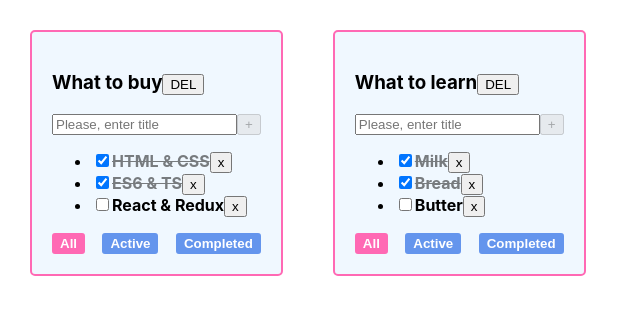
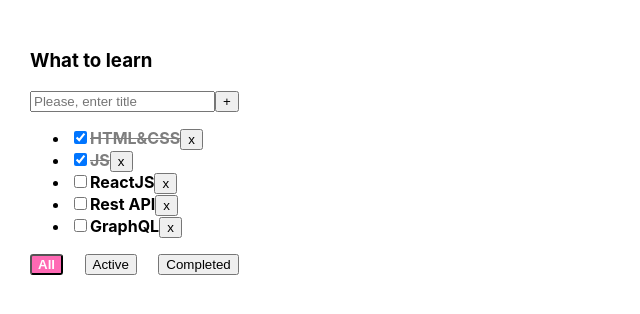
Before and after one commit to AndreiKastsiukovich/Todolist, a React (Create React App) app: page / in a window 1280 px wide. Shown: the top 314 px of the page, without its empty margins (0-640 px from the left). Built offline with nearby package versions, Linux system fonts and the light colour scheme.

Commit message:
Commit-1

```diff
--- a/src/App.css
+++ b/src/App.css
@@ -6,39 +6,38 @@
 .App > div {
   margin-right: 50px;
 }
-.todolist {
-  border: 2px solid hotpink;
-  border-radius:  5px;
-  padding: 20px;
-  background-color: aliceblue;
-}
 
 .task {
   font-weight: bold;
 }
+
 .task-done {
   text-decoration: line-through;
   opacity: 0.5;
 }
-.active-filter-btn {
+
+.active-filter {
   background-color: hotpink;
   font-weight: bold;
-  color:  white;
-  border: 2px solid hotpink;
+  color:white;
   border-radius: 3px;
+
 }
-.filter-btn {
-  background-color: cornflowerblue;
+
+.active-filter1 {
+  background-color: dodgerblue;
   font-weight: bold;
-  color:  white;
-  border: 2px solid cornflowerblue;
+  color:white;
   border-radius: 3px;
+
 }
+
 .filter-btn-container {
   display: flex;
-  justify-content: space-between
+  justify-content: space-between;
 }
+
 .input-error {
-  border: 2px solid hotpink;
+  border:2px solid hotpink;
   outline: none;
 }
--- a/src/App.tsx
+++ b/src/App.tsx
@@ -1,137 +1,69 @@
 import React, {useState} from 'react';
 import './App.css';
-import TodoList, {TaskType} from "./TodoList";
-import {v1} from "uuid";
+import {TaskType, Todolist} from './Todolist';
+import { v1 } from 'uuid';
 
-// CRUD
-// R - filter, sort, search
+export type FilterValuesType = "all" | "active" | "completed";
 
-export type FilterValuesType = "all" | "active" | "completed"
+function App() {
 
-type TodolistType = {
-    id:string,
-    title:string,
-    filter:FilterValuesType
-}
+    let [tasks, setTasks] = useState<TaskType[]>([
+        { id: v1(), title: "HTML&CSS", isDone: true },
+        { id: v1(), title: "JS", isDone: true },
+        { id: v1(), title: "ReactJS", isDone: false },
+        { id: v1(), title: "Rest API", isDone: false },
+        { id: v1(), title: "GraphQL", isDone: false },
+    ]);
 
-type TasksStateType = {
-    [todoLostId:string]:Array<TaskType>
-}
+    const [error,setError]= useState<string|null>('')
 
-function App (): JSX.Element {
-    //BLL:
-    const todoLostId_1 = v1()
-    const todoLostId_2 = v1()
+    let [filter, setFilter] = useState<FilterValuesType>("all");
 
-    const [todoLists,setTodoLists] = useState<Array<TodolistType>>([
-        {id: todoLostId_1, title:'What to buy',filter:'all'},
-        {id: todoLostId_2, title:'What to learn',filter:'all'},
-    ])
 
-    const [tasks,setTasks] = useState<TasksStateType>({
-        [todoLostId_1]:[
-            {id: v1(), title: "HTML & CSS", isDone: true},
-            {id: v1(), title: "ES6 & TS", isDone: true},
-            {id: v1(), title: "React & Redux", isDone: false},
-        ],
-        [todoLostId_2]:[
-            {id: v1(), title: "Milk", isDone: true},
-            {id: v1(), title: "Bread", isDone: true},
-            {id: v1(), title: "Butter", isDone: false},
-        ],
-    })
+    function removeTask(id: string) {
+        let filteredTasks = tasks.filter(t => t.id !== id);
+        setTasks(filteredTasks);
+    }
 
-    //BLL:
+    function addTask(title: string) {
+        let task = { id: v1(), title: title, isDone: false };
+        let newTasks = [task, ...tasks];
+        setTasks(newTasks);
+    }
 
-    const removeTask = (taskId: string,todoLostId:string) => {
-        const tasksForUpdate = tasks[todoLostId]
-        const updatedTasks = tasksForUpdate.filter(el=>el.id !== taskId)
-        const copyTasks = {...tasks}
-        copyTasks[todoLostId] = updatedTasks
-        setTasks(copyTasks)
-
-        // или так setTasks({...tasks,[todoLostId]: tasks[todoLostId].filter(el => el.id !== taskId)})
-    }
-    const addTask = (title: string,todoLostId:string) => {
-        const newTask: TaskType = {
-            id: v1(),
-            title: title,
-            isDone: false
-        }
-        const tasksForUpdate = tasks[todoLostId]
-        const updatedTasks = [newTask,...tasksForUpdate]
-        const copyTasks = {...tasks}
-        copyTasks[todoLostId] = updatedTasks
-        setTasks(copyTasks)
-
-        // или так setTasks({...tasks,[todoLostId]:[newTask,...tasks[todoLostId]]})
-
+    const changeTaskStatus = (taskId: string,isDone:boolean) => {
+        setTasks(tasks.map(el => el.id === taskId ? {...el, isDone: isDone} : el))
     }
 
 
-    const changeTaskStatus = (taskId: string, newIsDone: boolean,todoLostId:string) => {
-        const tasksForUpdate = tasks[todoLostId]
-        const updatedTasks = tasksForUpdate.map(el => el.id === taskId ? {...el, isDone:newIsDone}:el)
-        const copyTasks = {...tasks}
-        copyTasks[todoLostId] = updatedTasks
-        setTasks(copyTasks)
+    let tasksForTodolist = tasks;
 
-       // или так setTasks({...tasks,[todoLostId]:tasks[todoLostId].map((t )=> t.id === taskId ? {...t, isDone: newIsDone}  : t)})
+    if (filter === "active") {
+        tasksForTodolist = tasks.filter(t => t.isDone === false);
+    }
+    if (filter === "completed") {
+        tasksForTodolist = tasks.filter(t => t.isDone === true);
     }
 
-    const changeTodolistFilter = (filter: FilterValuesType,todoLostId:string) => {
-        setTodoLists(todoLists.map(el=>el.id === todoLostId ? {...el,filter:filter}:el))
+    function changeFilter(value: FilterValuesType) {
+        setFilter(value);
     }
 
-    const removeTodolist = (todoLostId: string) => {       // удаление тудулистов и их тасок
-        setTodoLists(todoLists.filter(el => el.id !== todoLostId))
-        // delete tasks[todoLostId]
-        const copyTasks = {...tasks}
-        delete copyTasks[todoLostId]
-        setTasks(copyTasks)
-    }
 
-    const getFilteredTasks = (tasks: Array<TaskType>, filter: FilterValuesType):  Array<TaskType> => {
-        switch (filter) {
-            case "active":
-                return tasks.filter(el => !el.isDone)
-            case "completed":
-                return tasks.filter(el => el.isDone)
-            default:
-                return tasks
-        }
-    }
-
-    const todoListsComponents = todoLists.map((el=>{
-
-        const filteredTasks: Array<TaskType> = getFilteredTasks(tasks[el.id], el.filter)
-
-        return(
-            <TodoList
-                key={el.id}
-                todoLostId={el.id}
-                title={el.title}
-                filter={el.filter}
-                tasks={filteredTasks}
-
-                changeTaskStatus={changeTaskStatus}
-                removeTask={removeTask}
-                addTask={addTask}
-
-                changeTodolistFilter={changeTodolistFilter}
-                removeTodolist={removeTodolist}
-            />
-        )
-    }))
-
-    //UI:
     return (
         <div className="App">
+            <Todolist title="What to learn"
+                      tasks={tasksForTodolist}
+                      removeTask={removeTask}
+                      changeFilter={changeFilter}
+                      addTask={addTask}
+                      changeTaskStatus={changeTaskStatus}
+                      filter={filter}
+                      setError={setError}
+                      error={error}
 
-            {todoListsComponents}
-
+            />
         </div>
-
     );
 }
 
--- a/src/TodoList.tsx
+++ b/src/TodoList.tsx
@@ -1,22 +1,5 @@
-import React, {ChangeEvent, FC, RefObject, useRef, useState, KeyboardEvent} from 'react';
-import TasksList from "./TasksList";
-import {FilterValuesType} from "./App";
-
-type OnClickHandler = () => void
-
-type TodoListPropsType = {
-    todoLostId: string
-    title: string
-    filter: FilterValuesType
-    tasks: TaskType[]
-
-    changeTaskStatus: (taskId: string, isDone: boolean,todoLostId: string) => void
-    removeTask: (taskId: string,todoLostId: string) => void
-    addTask: (title: string,todoLostId: string) => void
-
-    changeTodolistFilter: (filter: FilterValuesType,todoLostId: string) => void
-    removeTodolist:(todoLostId: string)=>void
-}
+import React, {ChangeEvent, KeyboardEvent, useState} from 'react';
+import {FilterValuesType} from './App';
 
 export type TaskType = {
     id: string
@@ -24,88 +7,94 @@ export type TaskType = {
     isDone: boolean
 }
 
-const TodoList: FC<TodoListPropsType> = (props) => {
-    const [title, setTitle] = useState<string>("")
-    const [error, setError] = useState<boolean>(false)
-    const maxLengthUserMessage: number = 15
-    const isUserMessageToLong: boolean = title.length > maxLengthUserMessage
-    // const addTaskInput: RefObject<HTMLInputElement> = useRef(null)
-    // console.log(addTaskInput)
-    // const addTask = () => {
-    //     if(addTaskInput.current){
-    //         props.addTask(addTaskInput.current.value)
-    //         addTaskInput.current.value = ""
-    //     }
-    //
-    // }
-    const changeLocalTitle = (e: ChangeEvent<HTMLInputElement>)=>{
-        error && setError(false)
-        setTitle(e.currentTarget.value)
-    }
+export type PropsType = {
+    title: string
+    tasks: Array<TaskType>
+    removeTask: (taskId: string) => void
+    changeFilter: (value: FilterValuesType) => void
+    addTask: (title: string) => void
+    changeTaskStatus:(taskId: string,isDone:boolean)=>void
+    filter:FilterValuesType
+    setError:(error:string|null)=>void
+    error:string|null
+}
+
+export function Todolist(props: PropsType) {
+
+    let [title, setTitle] = useState("")
+
     const addTask = () => {
-        const trimmedTitle = title.trim()
-        if(trimmedTitle){
-            props.addTask(trimmedTitle,props.todoLostId)
-        } else {
-            setError(true)
+        if(title !== ''){
+            props.addTask(title.trim())
+            setTitle("")
+        }else{
+            props.setError('Error')
         }
-        setTitle("")
-    }
-    const onKeyDownAddTask = (e: KeyboardEvent<HTMLInputElement>)=> e.key === "Enter" && addTask()
 
-    const handlerCreator = (filter: FilterValuesType) => {    // функция.которая вызывает другую функцию
-        return () => props.changeTodolistFilter(filter,props.todoLostId)
     }
 
-    const removeTodolist = () => {
-        props.removeTodolist(props.todoLostId)
+    const onChangeHandler = (e: ChangeEvent<HTMLInputElement>) => setTitle(e.currentTarget.value)
+
+
+    const onKeyPressHandler = (e: KeyboardEvent<HTMLInputElement>) => {
+        props.setError('')
+        if (e.key === 'Enter') {
+            addTask();
+        }
     }
 
-    const inputErrorClasses = error || isUserMessageToLong ? "input-error" : ""
-    const userMaxLengthMessage = isUserMessageToLong && <div style={{color: "hotpink"}}>Task title is to long!</div>
-    const userErrorMessage = error && <div style={{color: "hotpink"}}>Title is required!</div>
-    const isAddBtnDisabled = title.length === 0
-    return (
-        <div className={"todolist"}>
-            <h3>{props.title}
-                <button onClick={removeTodolist}>DEL</button>
-            </h3>
-            <div>
-                {/*<input ref={addTaskInput}/>*/}
-                {/*<button onClick={addTask}>+</button>*/}
-                <input
-                    value={title}
-                    placeholder="Please, enter title"
-                    onChange={changeLocalTitle}
-                    onKeyDown={onKeyDownAddTask}
-                    className={inputErrorClasses}
-                />
-                <button disabled={isAddBtnDisabled} onClick={addTask}>+</button>
-                {userMaxLengthMessage}
-                {userErrorMessage}
-            </div>
-            <TasksList
-                todoLostId={props.todoLostId}
-                tasks={props.tasks}
-                removeTask={props.removeTask}
-                changeTaskStatus={props.changeTaskStatus}
+    const onAllClickHandler = () => props.changeFilter("all");
+    const onActiveClickHandler = () => props.changeFilter("active");
+    const onCompletedClickHandler = () => props.changeFilter("completed");
+
+    return <div>
+        <h3>{props.title}</h3>
+        <div>
+            <input value={title}
+                   placeholder="Please, enter title"
+                   onChange={ onChangeHandler }
+                   onKeyPress={ onKeyPressHandler }
+                   className={props.error ? "input-error":''}
             />
-            <div className="filter-btn-container">
-                <button
-                    className={props.filter ==="all" ? "active-filter-btn" : "filter-btn"}
-                    onClick={handlerCreator("all")}
-                >All</button>
-                <button
-                    className={props.filter ==="active" ? "active-filter-btn" : "filter-btn"}
-                    onClick={handlerCreator("active")}
-                >Active</button>
-                <button
-                    className={props.filter ==="completed" ? "active-filter-btn" : "filter-btn"}
-                    onClick={handlerCreator("completed")}
-                >Completed</button>
-            </div>
+            <button onClick={addTask}>+</button>
+            <div>{props.error }</div>
+
         </div>
-    );
-};
+        <ul>
+            {
+                props.tasks.map(t => {
 
-export default TodoList;
+                  /*  const taskClasses = ['task']
+                        t.isDone && taskClasses.push('task-done')*/
+
+                    const onClickHandler = () => props.removeTask(t.id)
+
+                    const onChangeStatusHandler = (e:ChangeEvent<HTMLInputElement>) => {
+                        props.changeTaskStatus(t.id,e.currentTarget.checked)
+                    }
+
+                    return <li key={t.id}>
+
+                        <input type="checkbox" checked={t.isDone} onChange={onChangeStatusHandler}/>
+
+                        <span className={`task ${t.isDone ? 'task-done' : ''}`}>{t.title}</span>
+                        {/*<span className={taskClasses.join('')}>{t.title}</span>*/}
+
+                        <button onClick={ onClickHandler }>x</button>
+                    </li>
+                })
+            }
+        </ul>
+        <div className="filter-btn-container">
+            <button
+                className={props.filter === "all" ? "active-filter" : 'active-filter1'}
+                onClick={ onAllClickHandler }>All</button>
+            <button
+                className={props.filter === "active" ? 'active-filter' : ''}
+                onClick={ onActiveClickHandler }>Active</button>
+            <button
+                className={props.filter === "completed" ? 'active-filter' : ''}
+                onClick={ onCompletedClickHandler }>Completed</button>
+        </div>
+    </div>
+}
--- a/src/index.tsx
+++ b/src/index.tsx
@@ -2,7 +2,7 @@ import React from 'react';
 import ReactDOM from 'react-dom/client';
 import './index.css';
 import App from './App';
-
+import reportWebVitals from './reportWebVitals';
 
 const root = ReactDOM.createRoot(
   document.getElementById('root') as HTMLElement
@@ -16,3 +16,4 @@ root.render(
 // If you want to start measuring performance in your app, pass a function
 // to log results (for example: reportWebVitals(console.log))
 // or send to an analytics endpoint. Learn more: https://bit.ly/CRA-vitals
+reportWebVitals();
```
